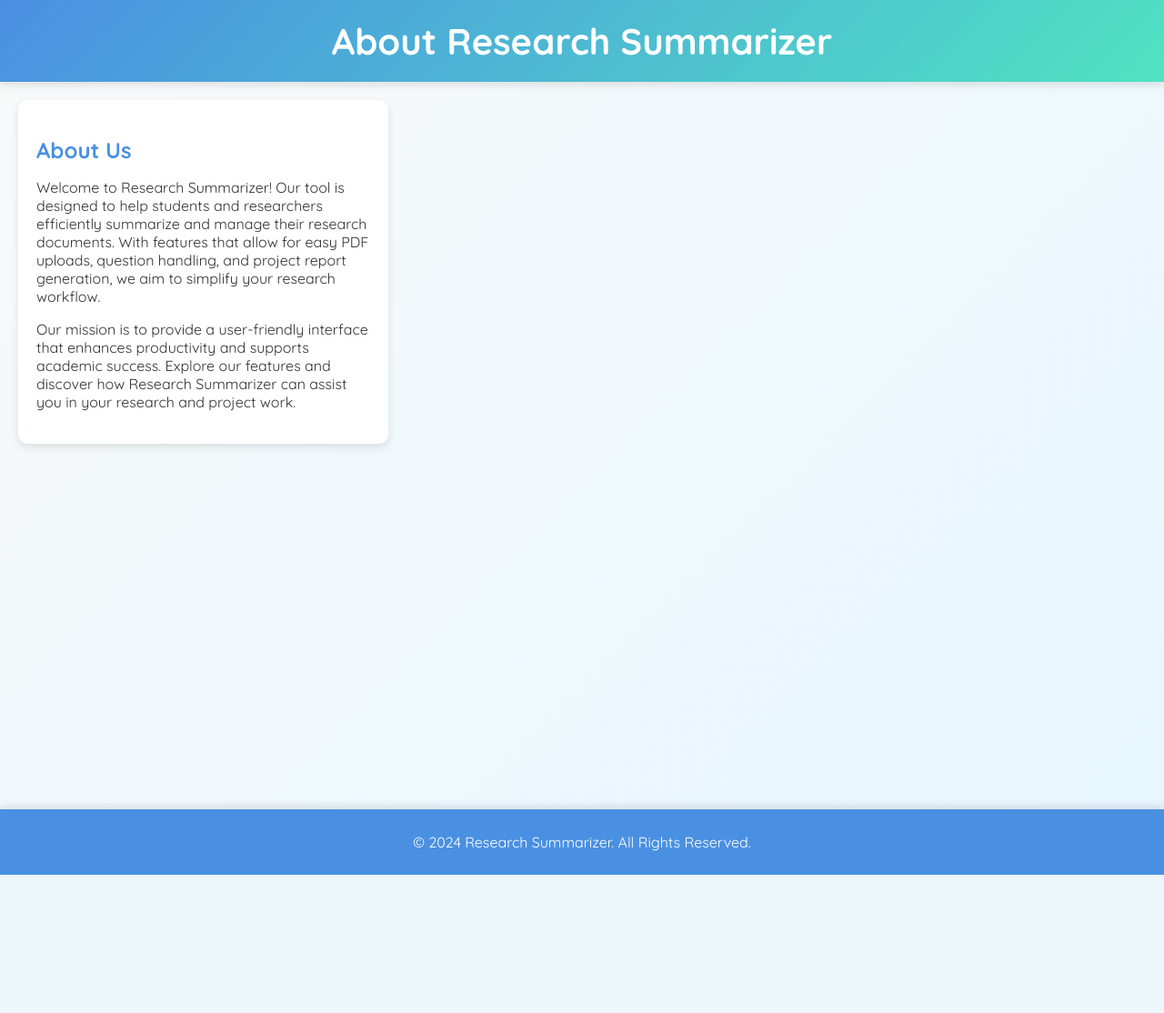
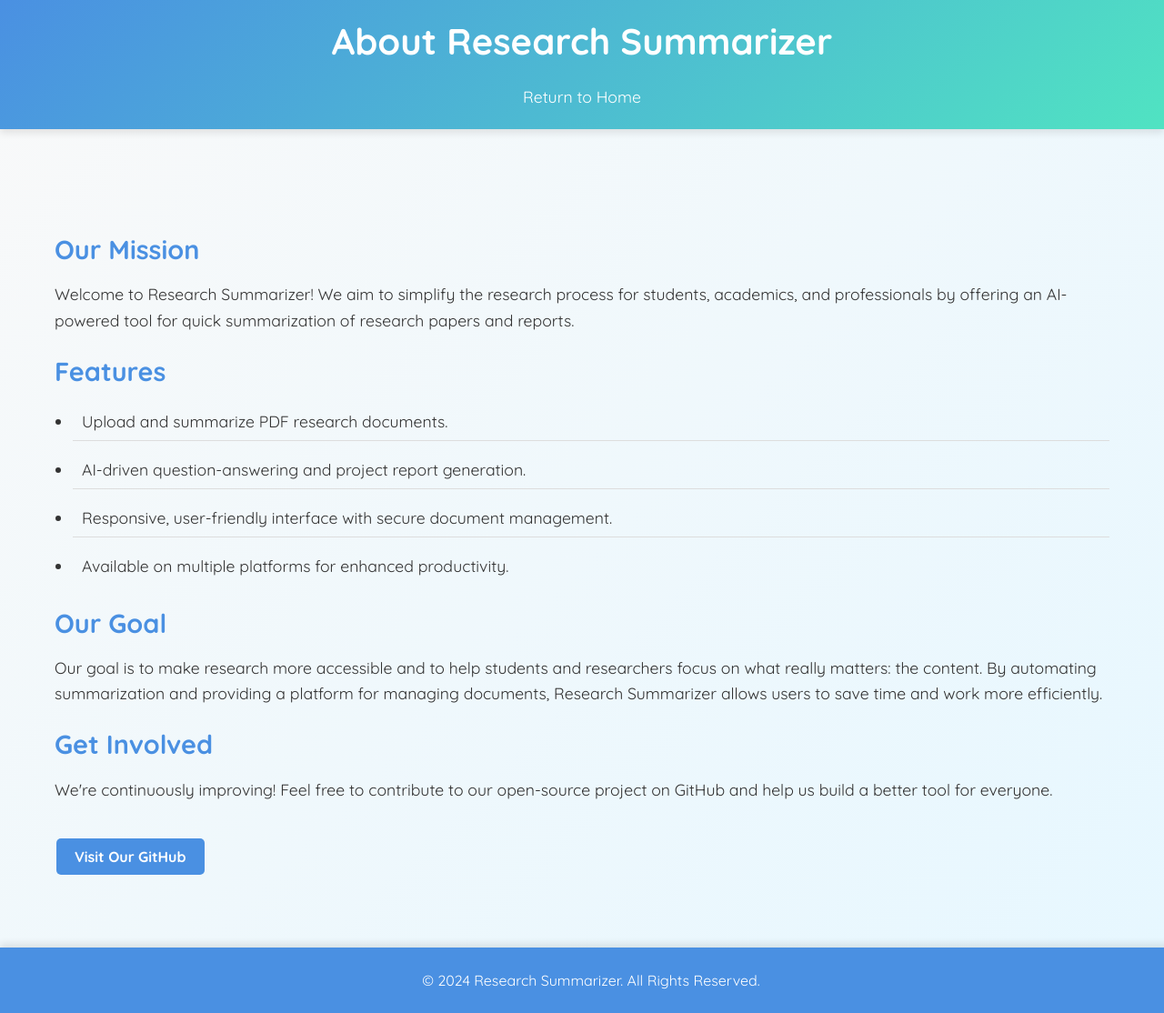
Before and after one commit to SonarPrasad/ResearchSummarizer, a Django app: page /about/ in a window 1280 px wide. Shown: the whole page at 91% size. Before the commit the page ends 962 px from the top, so only its background shows below. Run offline with Django 5.2, Linux system fonts and the light colour scheme.

Commit message:
Updates for Production

```diff
--- a/static/styles.css
+++ b/static/styles.css
@@ -8,6 +8,9 @@ body {
     background: linear-gradient(135deg, #f9f9f9, #e6f7ff); /* Gradient background */
     margin: 0;
     padding: 0;
+    overflow-x: hidden;
+    overflow-y: auto;
+    height: 100%;
 }
 
 /* Header */
@@ -408,6 +411,8 @@ input[type="password"] {
     }
 }
 
+
+
 /* Google Button Styles */
 .google-login-space {
     margin: 20px 0; /* Add spacing above and below the button */
@@ -440,3 +445,122 @@ input[type="password"] {
     background-color: #4285F4; /* Change background on hover */
     color: white; /* Change text color on hover */
 }
+
+
+/* Styles only for About Page */
+#about-page {
+    font-family: 'Quicksand', sans-serif;
+    color: #333;
+    background: linear-gradient(135deg, #f9f9f9, #e6f7ff); /* Gradient background */
+    margin: 0;
+    padding: 0;
+    display: flex;
+    flex-direction: column;
+    min-height: 100vh; /* Ensure the page takes at least the full viewport height */
+}
+
+#about-page header {
+    background: linear-gradient(135deg, #4a90e2, #50e3c2);
+    color: #fff;
+    padding: 20px;
+    text-align: center;
+    box-shadow: 0 4px 8px rgba(0, 0, 0, 0.1);
+    animation: fadeIn 1s ease-in-out;
+}
+
+#about-page header h1 {
+    margin: 0;
+    font-size: 2.5em;
+}
+
+#about-page .container {
+    display: block;
+    padding: 50px 20px;
+    width: 100%;
+    max-width: none;
+    overflow: visible;
+    flex-grow: 1;
+    margin-bottom: 100px;
+}
+
+#about-page #about-section {
+    padding: 40px;
+    border-radius: 10px;
+    background: none;
+    box-shadow: none;
+    max-width: 100%;
+    overflow: visible;
+}
+
+#about-page #about-section h2 {
+    color: #4a90e2;
+    margin-bottom: 15px;
+    font-size: 1.8em;
+}
+
+#about-page #about-section p {
+    line-height: 1.6;
+    margin-bottom: 20px;
+    font-size: 1.1em;
+}
+
+#about-page #about-section ul {
+    list-style-type: disc;
+    margin-left: 20px;
+    margin-bottom: 20px;
+}
+
+#about-page #about-section ul li {
+    margin-bottom: 10px;
+    font-size: 1.1em;
+}
+
+#about-page .btn {
+    background-color: #4a90e2;
+    color: white;
+    border: none;
+    padding: 10px 20px;
+    font-size: 16px;
+    text-align: center;
+    text-decoration: none;
+    display: inline-block;
+    cursor: pointer;
+    border-radius: 5px;
+    transition: background-color 0.3s ease;
+    margin-top: 20px;
+    font-weight: bold;
+}
+
+#about-page .btn:hover {
+    background-color: #357abd;
+}
+
+#about-page footer {
+    background: #4a90e2;
+    color: #fff;
+    padding: 10px;
+    text-align: center;
+    width: 100%;
+    box-shadow: 0 -4px 8px rgba(0, 0, 0, 0.1);
+    margin-top: auto; /* Push the footer to the bottom */
+}
+
+@keyframes fadeIn {
+    from {
+        opacity: 0;
+    }
+    to {
+        opacity: 1;
+    }
+}
+
+@keyframes slideIn {
+    from {
+        transform: translateX(-20px);
+        opacity: 0;
+    }
+    to {
+        transform: translateX(0);
+        opacity: 1;
+    }
+}
--- a/templates/about.html
+++ b/templates/about.html
@@ -1,22 +1,40 @@
 <!DOCTYPE html>
 <html lang="en">
 <head>
+    <meta name="viewport" content="width=device-width, initial-scale=1.0">
     <meta charset="UTF-8">
-    <meta name="viewport" content="width=device-width, initial-scale=1.0">
     <title>About Us - Research Summarizer</title>
     {% load static %}
     <link rel="stylesheet" type="text/css" href="{% static 'styles.css' %}">
 </head>
-<body>
+<body id="about-page">
     <header>
         <h1>About Research Summarizer</h1>
+        <nav>
+            <a href="{% url 'home' %}" class="nav-link">Return to Home</a>
+        </nav>
     </header>
 
     <div class="container">
         <section id="about-section">
-            <h2>About Us</h2>
-            <p>Welcome to Research Summarizer! Our tool is designed to help students and researchers efficiently summarize and manage their research documents. With features that allow for easy PDF uploads, question handling, and project report generation, we aim to simplify your research workflow.</p>
-            <p>Our mission is to provide a user-friendly interface that enhances productivity and supports academic success. Explore our features and discover how Research Summarizer can assist you in your research and project work.</p>
+            <h2>Our Mission</h2>
+            <p>Welcome to Research Summarizer! We aim to simplify the research process for students, academics, and professionals by offering an AI-powered tool for quick summarization of research papers and reports.</p>
+
+            <h2>Features</h2>
+            <ul>
+                <li>Upload and summarize PDF research documents.</li>
+                <li>AI-driven question-answering and project report generation.</li>
+                <li>Responsive, user-friendly interface with secure document management.</li>
+                <li>Available on multiple platforms for enhanced productivity.</li>
+            </ul>
+
+            <h2>Our Goal</h2>
+            <p>Our goal is to make research more accessible and to help students and researchers focus on what really matters: the content. By automating summarization and providing a platform for managing documents, Research Summarizer allows users to save time and work more efficiently.</p>
+
+            <h2>Get Involved</h2>
+            <p>We're continuously improving! Feel free to contribute to our open-source project on GitHub and help us build a better tool for everyone.</p>
+
+            <a href="https://github.com/SonarPrasad/ResearchSummarizer" class="btn">Visit Our GitHub</a>
         </section>
     </div>
 
--- a/templates/home.html
+++ b/templates/home.html
@@ -1,8 +1,8 @@
 <!DOCTYPE html>
 <html lang="en">
 <head>
+    <meta name="viewport" content="width=device-width, initial-scale=1.0">
     <meta charset="UTF-8">
-    <meta name="viewport" content="width=device-width, initial-scale=1.0">
     <title>Research Summarizer</title>
     {% load static %}
     <link rel="stylesheet" type="text/css" href="{% static 'styles.css' %}">
--- a/templates/login.html
+++ b/templates/login.html
@@ -1,8 +1,8 @@
 <!DOCTYPE html>
 <html lang="en">
 <head>
+    <meta name="viewport" content="width=device-width, initial-scale=1.0">
     <meta charset="UTF-8">
-    <meta name="viewport" content="width=device-width, initial-scale=1.0">
     <title>Login</title>
     {% load static %}
     <link rel="stylesheet" type="text/css" href="{% static 'styles.css' %}">
--- a/templates/register.html
+++ b/templates/register.html
@@ -1,8 +1,8 @@
 <!DOCTYPE html>
 <html lang="en">
 <head>
+    <meta name="viewport" content="width=device-width, initial-scale=1.0">
     <meta charset="UTF-8">
-    <meta name="viewport" content="width=device-width, initial-scale=1.0">
     <title>Sign Up</title>
     {% load static %}
     <link rel="stylesheet" type="text/css" href="{% static 'styles.css' %}">
```
Also changed, not shown: ResearchSummarizer/settings.py (+8 -3 lines).
